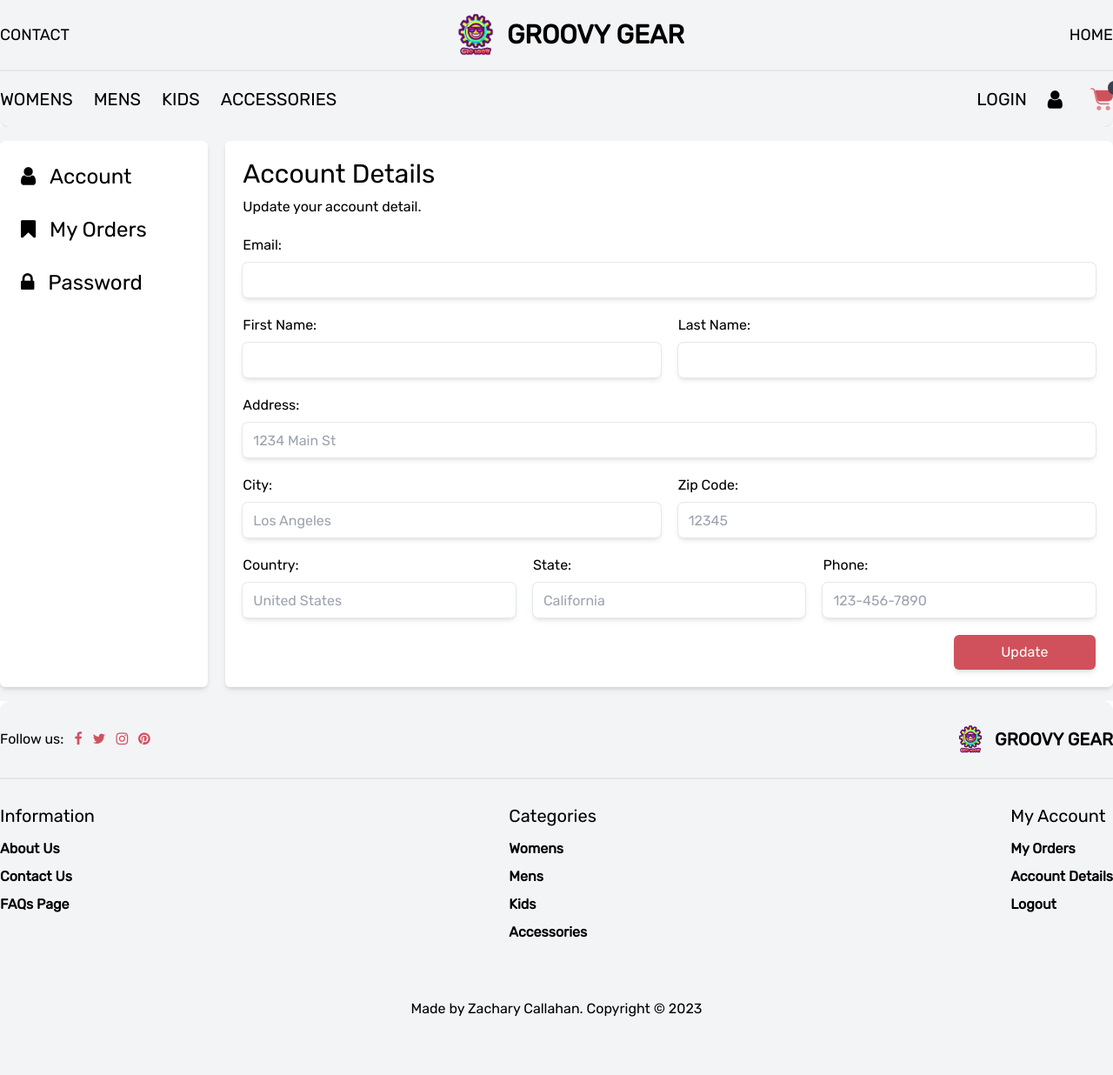
After one commit to ZacharyCallahan/EcommerceWebsite, a Flask app: template app/templates/account-details.html in a window 1280 px wide; the page is wider, and only the part inside the window is pictured. The commit adds this page. Shown: that part at 87% size. Run offline with Flask 2, Linux system fonts and the light colour scheme; the template is opened without the code that fills it, so the values that code supplies are empty.

Commit message:
Updated Account html pages.

```diff
--- a/app/controllers/users.py
+++ b/app/controllers/users.py
@@ -88,7 +88,7 @@ def account():
         flash('You must be logged in to view your account')
         return redirect('/login')
 
-    return render_template('account.html', user=User.get_one({'id': session['user_id']}), orders=Order.get_all_user_orders({'user_id': session['user_id']}))
+    return render_template('account-details.html', user=User.get_one({'id': session['user_id']}), orders=Order.get_all_user_orders({'user_id': session['user_id']}))
 
 
 @app.route('/order/<int:order_id>')
--- a/app/static/css/output.css
+++ b/app/static/css/output.css
@@ -646,6 +651,10 @@ video {
   margin-right: 0.5rem;
 }
 
+.mr-3 {
+  margin-right: 0.75rem;
+}
+
 .mt-1 {
   margin-top: 0.25rem;
 }
@@ -670,12 +679,12 @@ video {
   margin-top: 1.75rem;
 }
 
-.mr-4 {
-  margin-right: 1rem;
+.ml-auto {
+  margin-left: auto;
 }
 
-.mr-3 {
-  margin-right: 0.75rem;
+.ml-5 {
+  margin-left: 1.25rem;
 }
 
 .block {
@@ -710,6 +719,18 @@ video {
   height: 100vh;
 }
 
+.w-1\/2 {
+  width: 50%;
+}
+
+.w-1\/3 {
+  width: 33.333333%;
+}
+
+.w-1\/4 {
+  width: 25%;
+}
+
 .w-12 {
   width: 3rem;
 }
@@ -722,6 +743,10 @@ video {
   width: 10rem;
 }
 
+.w-8 {
+  width: 2rem;
+}
+
 .w-\[400px\] {
   width: 400px;
 }
@@ -730,61 +755,24 @@ video {
   width: 100%;
 }
 
-.w-8 {
-  width: 2rem;
+.w-1 {
+  width: 0.25rem;
 }
 
-.w-1\/2 {
-  width: 50%;
+.w-3\/12 {
+  width: 25%;
 }
 
-.w-1\/3 {
-  width: 33.333333%;
+.w-1\/12 {
+  width: 8.333333%;
 }
 
-.w-2\/3 {
-  width: 66.666667%;
-}
-
-.w-5\/6 {
-  width: 83.333333%;
-}
-
-.w-4\/6 {
-  width: 66.666667%;
-}
-
-.w-2\/6 {
-  width: 33.333333%;
-}
-
-.w-5\/12 {
-  width: 41.666667%;
-}
-
-.w-\[48\] {
-  width: 48;
-}
-
-.w-\[48\%\] {
-  width: 48%;
-}
-
-.w-fit {
-  width: -moz-fit-content;
-  width: fit-content;
-}
-
-.w-1\/4 {
-  width: 25%;
+.w-2\/12 {
+  width: 16.666667%;
 }
 
 .max-w-2xl {
   max-width: 42rem;
-}
-
-.flex-grow {
-  flex-grow: 1;
 }
 
 .grow {
@@ -847,20 +827,12 @@ video {
   gap: 1rem;
 }
 
+.gap-5 {
+  gap: 1.25rem;
+}
+
 .gap-6 {
   gap: 1.5rem;
-}
-
-.gap-1 {
-  gap: 0.25rem;
-}
-
-.gap-10 {
-  gap: 2.5rem;
-}
-
-.gap-5 {
-  gap: 1.25rem;
 }
 
 .gap-x-6 {
@@ -872,10 +844,34 @@ video {
   row-gap: 2.5rem;
 }
 
+.space-y-2 > :not([hidden]) ~ :not([hidden]) {
+  --tw-space-y-reverse: 0;
+  margin-top: calc(0.5rem * calc(1 - var(--tw-space-y-reverse)));
+  margin-bottom: calc(0.5rem * var(--tw-space-y-reverse));
+}
+
+.space-y-5 > :not([hidden]) ~ :not([hidden]) {
+  --tw-space-y-reverse: 0;
+  margin-top: calc(1.25rem * calc(1 - var(--tw-space-y-reverse)));
+  margin-bottom: calc(1.25rem * var(--tw-space-y-reverse));
+}
+
 .space-x-5 > :not([hidden]) ~ :not([hidden]) {
   --tw-space-x-reverse: 0;
   margin-right: calc(1.25rem * var(--tw-space-x-reverse));
   margin-left: calc(1.25rem * calc(1 - var(--tw-space-x-reverse)));
+}
+
+.space-x-4 > :not([hidden]) ~ :not([hidden]) {
+  --tw-space-x-reverse: 0;
+  margin-right: calc(1rem * var(--tw-space-x-reverse));
+  margin-left: calc(1rem * calc(1 - var(--tw-space-x-reverse)));
+}
+
+.space-x-3 > :not([hidden]) ~ :not([hidden]) {
+  --tw-space-x-reverse: 0;
+  margin-right: calc(0.75rem * var(--tw-space-x-reverse));
+  margin-left: calc(0.75rem * calc(1 - var(--tw-space-x-reverse)));
 }
 
 .overflow-hidden {
@@ -894,44 +890,12 @@ video {
   border-radius: 0.375rem;
 }
 
-.rounded {
-  border-radius: 0.25rem;
-}
-
-.rounded-bl {
-  border-bottom-left-radius: 0.25rem;
-}
-
-.rounded-bl-md {
-  border-bottom-left-radius: 0.375rem;
-}
-
-.rounded-br-md {
-  border-bottom-right-radius: 0.375rem;
-}
-
-.rounded-bl-lg {
-  border-bottom-left-radius: 0.5rem;
-}
-
-.rounded-br-lg {
-  border-bottom-right-radius: 0.5rem;
-}
-
-.rounded-bl-2xl {
-  border-bottom-left-radius: 1rem;
-}
-
-.rounded-br-2xl {
-  border-bottom-right-radius: 1rem;
+.rounded-bl-xl {
+  border-bottom-left-radius: 0.75rem;
 }
 
 .rounded-br-xl {
   border-bottom-right-radius: 0.75rem;
-}
-
-.rounded-bl-xl {
-  border-bottom-left-radius: 0.75rem;
 }
 
 .rounded-tl-xl {
@@ -946,12 +910,47 @@ video {
   border-width: 0px;
 }
 
+.border {
+  border-width: 1px;
+}
+
 .border-b-2 {
   border-bottom-width: 2px;
 }
 
+.border-l-2 {
+  border-left-width: 2px;
+}
+
+.border-l-4 {
+  border-left-width: 4px;
+}
+
+.border-groovy-purple {
+  --tw-border-opacity: 1;
+  border-color: rgb(186 97 250 / var(--tw-border-opacity));
+}
+
+.border-white {
+  --tw-border-opacity: 1;
+  border-color: rgb(255 255 255 / var(--tw-border-opacity));
+}
+
+.border-groovy-red {
+  --tw-border-opacity: 1;
+  border-color: rgb(208 81 92 / var(--tw-border-opacity));
+}
+
 .border-opacity-20 {
   --tw-border-opacity: 0.2;
+}
+
+.border-opacity-100 {
+  --tw-border-opacity: 1;
+}
+
+.border-opacity-0 {
+  --tw-border-opacity: 0;
 }
 
 .bg-gray-100 {
@@ -993,12 +1014,16 @@ video {
   padding: 0.5rem;
 }
 
+.p-5 {
+  padding: 1.25rem;
+}
+
 .p-4 {
   padding: 1rem;
 }
 
-.p-5 {
-  padding: 1.25rem;
+.p-1 {
+  padding: 0.25rem;
 }
 
 .px-2 {
@@ -1041,12 +1066,34 @@ video {
   padding-bottom: 1.75rem;
 }
 
+.py-1 {
+  padding-top: 0.25rem;
+  padding-bottom: 0.25rem;
+}
+
 .pt-5 {
   padding-top: 1.25rem;
 }
 
+.pt-1 {
+  padding-top: 0.25rem;
+}
+
+.text-left {
+  text-align: left;
+}
+
 .text-center {
   text-align: center;
+}
+
+.text-right {
+  text-align: right;
+}
+
+.text-2xl {
+  font-size: 1.5rem;
+  line-height: 2rem;
 }
 
 .text-3xl {
@@ -1072,16 +1119,6 @@ video {
 .text-xs {
   font-size: 0.75rem;
   line-height: 1rem;
-}
-
-.text-2xl {
-  font-size: 1.5rem;
-  line-height: 2rem;
-}
-
-.text-4xl {
-  font-size: 2.25rem;
-  line-height: 2.5rem;
 }
 
 .font-bold {
@@ -1164,6 +1185,33 @@ video {
 .ring-slate-200 {
   --tw-ring-opacity: 1;
   --tw-ring-color: rgb(226 232 240 / var(--tw-ring-opacity));
+}
+
+.drop-shadow-lg {
+  --tw-drop-shadow: drop-shadow(0 10px 8px rgb(0 0 0 / 0.04)) drop-shadow(0 4px 3px rgb(0 0 0 / 0.1));
+  filter: var(--tw-blur) var(--tw-brightness) var(--tw-contrast) var(--tw-grayscale) var(--tw-hue-rotate) var(--tw-invert) var(--tw-saturate) var(--tw-sepia) var(--tw-drop-shadow);
+}
+
+.transition-all {
+  transition-property: all;
+  transition-timing-function: cubic-bezier(0.4, 0, 0.2, 1);
+  transition-duration: 150ms;
+}
+
+.transition {
+  transition-property: color, background-color, border-color, text-decoration-color, fill, stroke, opacity, box-shadow, transform, filter, -webkit-backdrop-filter;
+  transition-property: color, background-color, border-color, text-decoration-color, fill, stroke, opacity, box-shadow, transform, filter, backdrop-filter;
+  transition-property: color, background-color, border-color, text-decoration-color, fill, stroke, opacity, box-shadow, transform, filter, backdrop-filter, -webkit-backdrop-filter;
+  transition-timing-function: cubic-bezier(0.4, 0, 0.2, 1);
+  transition-duration: 150ms;
+}
+
+.delay-500 {
+  transition-delay: 500ms;
+}
+
+.delay-200 {
+  transition-delay: 200ms;
 }
 
 @keyframes slideIn {
--- /dev/null
+++ b/app/templates/account-details.html
@@ -0,0 +1,69 @@
+{% extends "account.html"%}
+
+{% block account_content %}
+<div class="space-y-2">
+    <h1 class="text-3xl">Account Details</h1>
+    <p>Update your account detail.</p>
+</div>
+<form action="" class="gap-5 flex flex-col">
+    <div class="flex items-center gap-5">
+        <div class="w-full flex flex-col">
+            <label for="email">Email:</label>
+            <input type="email" name="email" id="email" value="{{user.email}}"
+                class="w-full mt-2 text-slate-900 bg-white rounded-md px-3 h-10 shadow-md focus:outline-none focus:ring-2 focus:ring-groovy-purple ring-1 ring-slate-200">
+        </div>
+    </div>
+    <div class="flex items-center gap-5">
+        <div class="w-1/2 flex flex-col">
+            <label for="first_name">First Name:</label>
+            <input type="text" name="first_name" id="first_name" value="{{user.first_name}}"
+                class="w-full mt-2 text-slate-900 bg-white rounded-md px-3 h-10 shadow-md focus:outline-none focus:ring-2 focus:ring-groovy-purple ring-1 ring-slate-200">
+        </div>
+        <div class="w-1/2  flex flex-col">
+            <label for="last_name">Last Name:</label>
+            <input type="text" name="last_name" id="last_name" value="{{user.last_name}}"
+                class="w-full mt-2 text-slate-900 bg-white rounded-md px-3 h-10 shadow-md focus:outline-none focus:ring-2 focus:ring-groovy-purple ring-1 ring-slate-200">
+        </div>
+
+    </div>
+    <div class="flex items-center gap-5">
+        <div class="w-full  flex flex-col">
+            <label for="address">Address:</label>
+            <input type="text" name="address" id="address" value="{{user.address}}" placeholder="1234 Main St"
+                class="w-full mt-2 text-slate-900 bg-white rounded-md px-3 h-10 shadow-md focus:outline-none focus:ring-2 focus:ring-groovy-purple ring-1 ring-slate-200">
+        </div>
+    </div>
+    <div class="flex items-center gap-5">
+        <div class="w-1/2 flex flex-col">
+            <label for="city">City:</label>
+            <input type="text" name="city" id="city" value="{{user.city}}" placeholder="Los Angeles"
+                class="w-full mt-2 text-slate-900 bg-white rounded-md px-3 h-10 shadow-md focus:outline-none focus:ring-2 focus:ring-groovy-purple ring-1 ring-slate-200">
+        </div>
+        <div class="w-1/2  flex flex-col">
+            <label for="zip_code">Zip Code:</label>
+            <input type="text" name="zip_code" id="zip_code" value="{{user.zip_code}}" placeholder="12345"
+                class="w-full mt-2 text-slate-900 bg-white rounded-md px-3 h-10 shadow-md focus:outline-none focus:ring-2 focus:ring-groovy-purple ring-1 ring-slate-200">
+        </div>
+    </div>
+    <div class="flex items-center gap-5">
+        <div class="w-1/3  flex flex-col">
+            <label for="country">Country:</label>
+            <input type="text" name="country" id="country" value="{{user.country}}" placeholder="United States"
+                class="w-full mt-2 text-slate-900 bg-white rounded-md px-3 h-10 shadow-md focus:outline-none focus:ring-2 focus:ring-groovy-purple ring-1 ring-slate-200">
+        </div>
+        <div class="w-1/3  flex flex-col">
+            <label for="state">State:</label>
+            <input type="text" name="state" id="state" value="{{user.state}}" placeholder="California"
+                class="w-full mt-2 text-slate-900 bg-white rounded-md px-3 h-10 shadow-md focus:outline-none focus:ring-2 focus:ring-groovy-purple ring-1 ring-slate-200">
+        </div>
+
+        <div class="w-1/3  flex flex-col">
+            <label for="phone">Phone:</label>
+            <input type="text" name="phone" id="phone" value="{{user.phone}}" placeholder="123-456-7890"
+                class="w-full mt-2 text-slate-900 bg-white rounded-md px-3 h-10 shadow-md focus:outline-none focus:ring-2 focus:ring-groovy-purple ring-1 ring-slate-200">
+        </div>
+    </div>
+    <button type="submit" class="py-2 bg-groovy-red rounded-md w-2/12 shadow-md text-white ml-auto">Update</button>
+
+</form>
+{% endblock %}
--- a/app/templates/account.html
+++ b/app/templates/account.html
@@ -1,76 +1,57 @@
 {% extends "base.html" %} {% block content %}
 <main class="bg-gray-100 ">
-    <div class="container m-auto flex py-4">
-        <ul class="flex grow flex-col gap-5">
-            <li>
-                <i class="fa fa-user text-2xl mr-3"></i>
-                <a href="" class="text-2xl">Account</a>
+    <div class="container m-auto flex py-4 gap-5">
+        <ul class="flex grow flex-col gap-5 bg-white rounded-md shadow-md active pt-5">
+            <!-- TODO change this when I mess with the routing in Flask -->
+            {% if request.path == '/account' %}
+            <li
+                class="bg-groovy-red bg-opacity-25 border-l-4 border-groovy-red border-opacity-100 rounded-md w-full py-1 transition-all">
+                <i class="fa fa-user text-2xl ml-5 mr-3"></i>
+                <a href="" class="text-2xl ">Account</a>
             </li>
-            <li>
-                <i class="fa fa-bookmark text-2xl mr-3"></i>
+            {% else %}
+            <li
+                class="hover:bg-groovy-red hover:bg-opacity-25 hover:border-opacity-100 hover:border-groovy-red border-l-4 border-opacity-0 border-white hover:rounded-md hover:w-full py-1 transition-all">
+                <i class="fa fa-user text-2xl ml-5 mr-3"></i>
+                <a href="" class="text-2xl ">Account</a>
+            </li>
+            {% endif %}
+
+
+            {% if request.path == '/account/orders' %}
+            <li
+                class="bg-groovy-red bg-opacity-25 border-l-4 border-groovy-red border-opacity-100 rounded-md w-full py-1 transition-all">
+                <i class="fa fa-bookmark text-2xl ml-5 mr-3"></i>
                 <a href="" class="text-2xl">My Orders</a>
             </li>
-            <li>
-                <i class="fa fa-lock text-2xl mr-3"></i>
+            {% else %}
+            <li
+                class="hover:bg-groovy-red hover:bg-opacity-25 hover:border-opacity-100 hover:border-groovy-red border-l-4 border-opacity-0 border-white hover:rounded-md hover:w-full py-1 transition-all">
+                <i class="fa fa-bookmark text-2xl ml-5 mr-3"></i>
+                <a href="" class="text-2xl">My Orders</a>
+            </li>
+            {% endif %}
+
+
+            {% if request.path == '/account/password' %}
+            <li
+                class="bg-groovy-red bg-opacity-25 border-l-4 border-groovy-red border-opacity-100 rounded-md w-full py-1 transition-all">
+                <i class="fa fa-lock text-2xl ml-5 mr-3"></i>
                 <a href="" class="text-2xl">Password</a>
             </li>
+            {% else %}
+            <li
+                class="hover:bg-groovy-red hover:bg-opacity-25 hover:border-opacity-100 hover:border-groovy-red border-l-4 border-opacity-0 border-white hover:rounded-md hover:w-full py-1 transition-all">
+                <i class="fa fa-lock text-2xl ml-5 mr-3"></i>
+                <a href="" class="text-2xl">Password</a>
+            </li>
+            {% endif %}
         </ul>
-        <div class="flex grow-[2] flex-col bg-white p-5 rounded-md shadow-md">
-            <h1>Account Details</h1>
-            <p>Update your account detail.</p>
-            <form action="" class="">
-                <div class="flex items-center gap-5">
-                    <div class="w-1/3 flex flex-col">
-                        <label for="name">First Name:</label>
-                        <input type="email" name="email" id="email" placeholder="johndoe@gmail.com"
-                            class="w-full mt-2 text-slate-900 bg-white rounded-md px-3 h-10 shadow-md focus:outline-none focus:ring-2 focus:ring-groovy-purple ring-1 ring-slate-200">
-                    </div>
-                    <div class="w-1/3  flex flex-col">
-                        <label for="name">Last Name:</label>
-                        <input type="text" name="name" id="name" placeholder="John Doe"
-                            class="w-full mt-2 text-slate-900 bg-white rounded-md px-3 h-10 shadow-md focus:outline-none focus:ring-2 focus:ring-groovy-purple ring-1 ring-slate-200">
-                    </div>
-                    <div class="w-1/3 flex flex-col">
-                        <label for="name">Email:</label>
-                        <input type="email" name="email" id="email" placeholder="johndoe@gmail.com"
-                            class="w-full mt-2 text-slate-900 bg-white rounded-md px-3 h-10 shadow-md focus:outline-none focus:ring-2 focus:ring-groovy-purple ring-1 ring-slate-200">
-                    </div>
-                </div>
-                <div class="flex items-center gap-5">
-                    <div class="w-1/2  flex flex-col">
-                        <label for="name">Address:</label>
-                        <input type="text" name="name" id="name" placeholder="John Doe"
-                            class="w-full mt-2 text-slate-900 bg-white rounded-md px-3 h-10 shadow-md focus:outline-none focus:ring-2 focus:ring-groovy-purple ring-1 ring-slate-200">
-                    </div>
-                    <div class="w-1/4  flex flex-col">
-                        <label for="name">City:</label>
-                        <input type="text" name="name" id="name" placeholder="John Doe"
-                            class="w-full mt-2 text-slate-900 bg-white rounded-md px-3 h-10 shadow-md focus:outline-none focus:ring-2 focus:ring-groovy-purple ring-1 ring-slate-200">
-                    </div>
-                    <div class="w-1/4  flex flex-col">
-                        <label for="name">State:</label>
-                        <input type="text" name="name" id="name" placeholder="John Doe"
-                            class="w-full mt-2 text-slate-900 bg-white rounded-md px-3 h-10 shadow-md focus:outline-none focus:ring-2 focus:ring-groovy-purple ring-1 ring-slate-200">
-                    </div>
-                </div>
-                <div class="flex items-center gap-5">
-                    <div class="w-1/2  flex flex-col">
-                        <label for="name">Country:</label>
-                        <input type="text" name="name" id="name" placeholder="John Doe"
-                            class="w-full mt-2 text-slate-900 bg-white rounded-md px-3 h-10 shadow-md focus:outline-none focus:ring-2 focus:ring-groovy-purple ring-1 ring-slate-200">
-                    </div>
-                    <div class="w-1/2  flex flex-col">
-                        <label for="name">Zip Code:</label>
-                        <input type="text" name="name" id="name" placeholder="John Doe"
-                            class="w-full mt-2 text-slate-900 bg-white rounded-md px-3 h-10 shadow-md focus:outline-none focus:ring-2 focus:ring-groovy-purple ring-1 ring-slate-200">
-                    </div>
-                    <div class="w-1/2  flex flex-col">
-                        <label for="name">Phone:</label>
-                        <input type="text" name="name" id="name" placeholder="John Doe"
-                            class="w-full mt-2 text-slate-900 bg-white rounded-md px-3 h-10 shadow-md focus:outline-none focus:ring-2 focus:ring-groovy-purple ring-1 ring-slate-200">
-                    </div>
-                </div>
-            </form>
+        <div class="flex grow-[3] flex-col bg-white p-5 rounded-md shadow-md gap-5">
+            {%block account_content%}
+
+
+            {%endblock%}
         </div>
     </div>
 </main>
--- a/app/templates/base.html
+++ b/app/templates/base.html
@@ -158,7 +158,7 @@
                     <h2 class="mb-3 text-xl">My Account</h2>
                     <ul class="flex flex-col gap-2">
                         <li>
-                            <a href="" class="font-bold">Orders</a>
+                            <a href="" class="font-bold">My Orders</a>
                         </li>
                         <li>
                             <a href="" class="font-bold">Account Details</a>
--- a/app/templates/register.html
+++ b/app/templates/register.html
@@ -61,10 +61,10 @@
                     class="mt-2 text-slate-900 bg-white rounded-md px-3 h-10 shadow-md focus:outline-none focus:ring-2 focus:ring-groovy-purple ring-1 ring-slate-200"
                     required>
             </div>
-            <button type="submit" class="py-2 bg-groovy-red rounded-md w-full shadow-md text-bold text-white">Sign up
+            <button type="submit" class="py-2 bg-groovy-red rounded-md w-full shadow-md text-white">Sign up
                 for an account</button>
         </form>
-        <p class="pt-5">Already have an account? <a href="/login" class="text-white underline hover:text-gray-200">Login!</a>
+        <p class="pt-5">Already have an account?<a href="/login" class="text-white underline hover:text-gray-200">Login!</a>
         </p>
 
     </main>
```
Also changed, not shown: other parts of app/static/css/output.css (+95 -42 lines).
